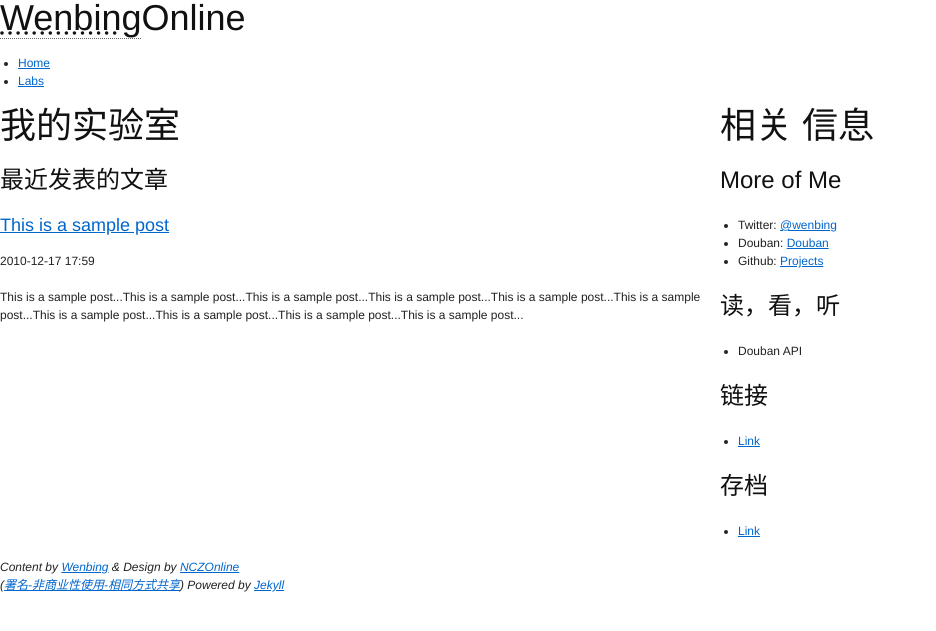
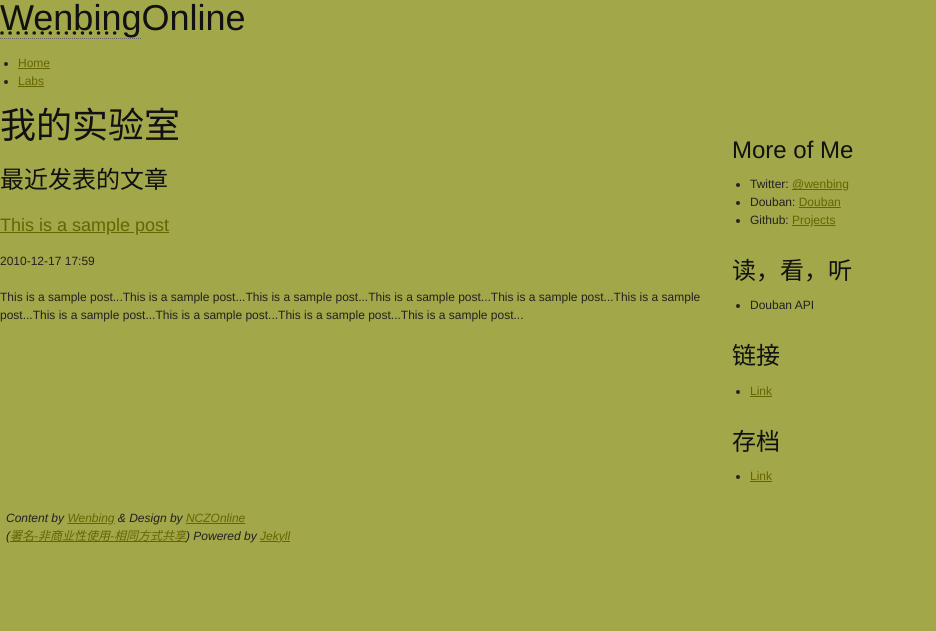
Before and after one commit to GunioRobot/wenbing.github.com, a Jekyll site: the page built from labs/index.markdown, in a window 1280 px wide. Shown: the top 631 px of the page, without its empty margins (0-936 px from the left). Built offline with Jekyll 4.4.1, drawn with Linux system fonts in a browser that asks for light colours; Markdown is read by kramdown in place of the engine named in the settings.

Commit message:
add container

```diff
--- a/_layouts/NCZOnline.html
+++ b/_layouts/NCZOnline.html
@@ -17,13 +17,13 @@
     <!--[if lt IE 8]>
     <link rel="stylesheet" href="/files/css/blueprint/ie.css" type="text/css" media="screen, projection">
     <![endif]-->
-    <link rel="stylesheet" href="/files/css/blueprint/style.css" type="text/css" media="screen, projection">
+    <link rel="stylesheet" href="/files/css/style.css" type="text/css" media="screen, projection">
 
     <script type="text/javascript" src="/files/js/jquery.min.js"></script>
 
   </head>
   <body id="{{ page.section }}">
-    <div id="doc" class="span-24 last">
+    <div id="doc" class=".container .showgrid">
       {{ content }}
       <div id="ft">
         <address>
```
